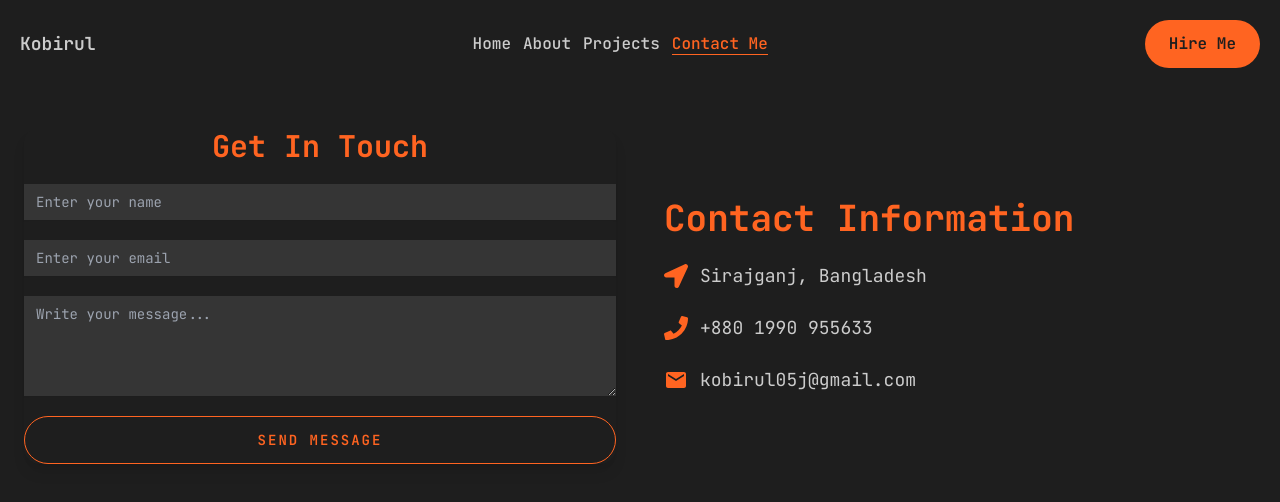
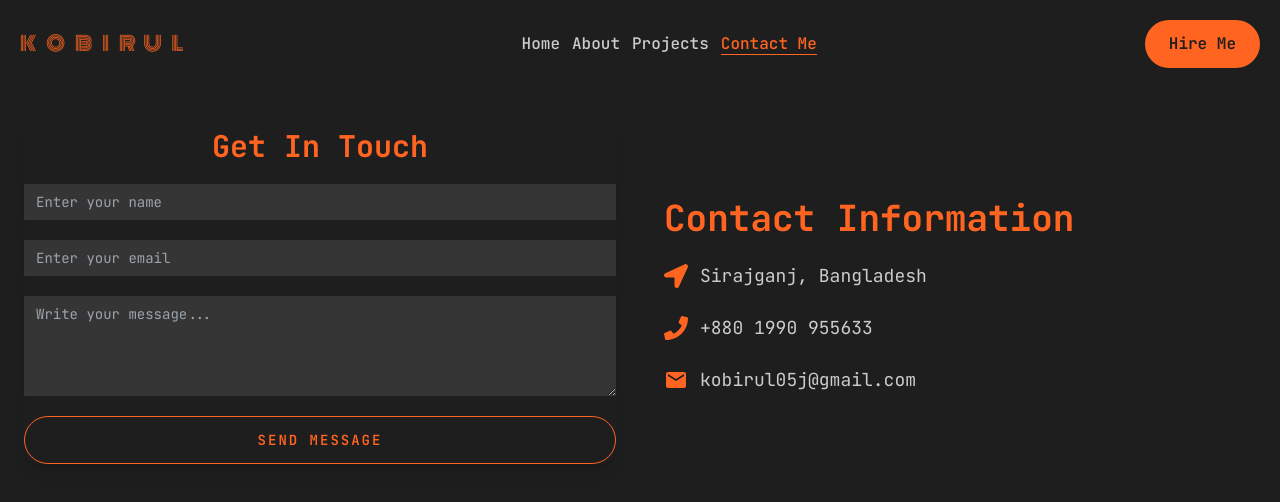
Before and after one commit to kobirul5/personal-web, a Next.js app: page /contact in a window 1280 px wide. Shown: the top 502 px of the page. Built offline with nearby package versions, Linux system fonts and the light colour scheme.

Commit message:
added some design

```diff
--- a/src/app/globals.css
+++ b/src/app/globals.css
@@ -1,4 +1,5 @@
 @import url('https://fonts.googleapis.com/css2?family=JetBrains+Mono:ital,wght@0,100..800;1,100..800&display=swap');
+@import url('https://fonts.googleapis.com/css2?family=Monoton&display=swap');
 @tailwind base;
 @tailwind components;
 @tailwind utilities;
@@ -15,3 +16,8 @@
     font-weight: 400;
     font-style: normal;
   }
+  .logo-font{
+    font-family: "Monoton", serif;
+    font-weight: 400;
+    font-style: normal;
+  }
--- a/src/components/Header.jsx
+++ b/src/components/Header.jsx
@@ -9,13 +9,12 @@ export default function Header() {
     return (
         <header>
             <nav className="flex justify-between items-center p-5">
-                <div><h2 className="text-lg font-semibold">Kobirul</h2></div>
+                <div><Link href="/" className="text-xl font-semibold  uppercase text-primaryColor hover:cursor-pointer  logo-font tracking-[0.5em]">Kobirul</Link></div>
                 <div className="hidden lg:block">
                     <Nav></Nav>
                 </div>
                 <div className="flex justify-center items-center">
                     <Link href="/contact"><Button>Hire Me</Button></Link>
-
                     <div className="flex lg:hidden p-5">
                         <MobileNav />
                     </div>
--- a/src/components/ui/button.jsx
+++ b/src/components/ui/button.jsx
@@ -10,7 +10,7 @@ const buttonVariants = cva(
     variants: {
       variant: {
         default:
-          "bg-primaryColor text-background  hover:bg-primaryColor/90",
+          "bg-primaryColor text-background  hover:bg-transparent hover:border-primaryColor hover:border hover:text-primaryColor ",
           primary: "bg-primaryColor text-textColor",
           outline: "border border-primaryColor text-primaryColor hover:text-background hover:bg-primaryColor/90"
       },
```
